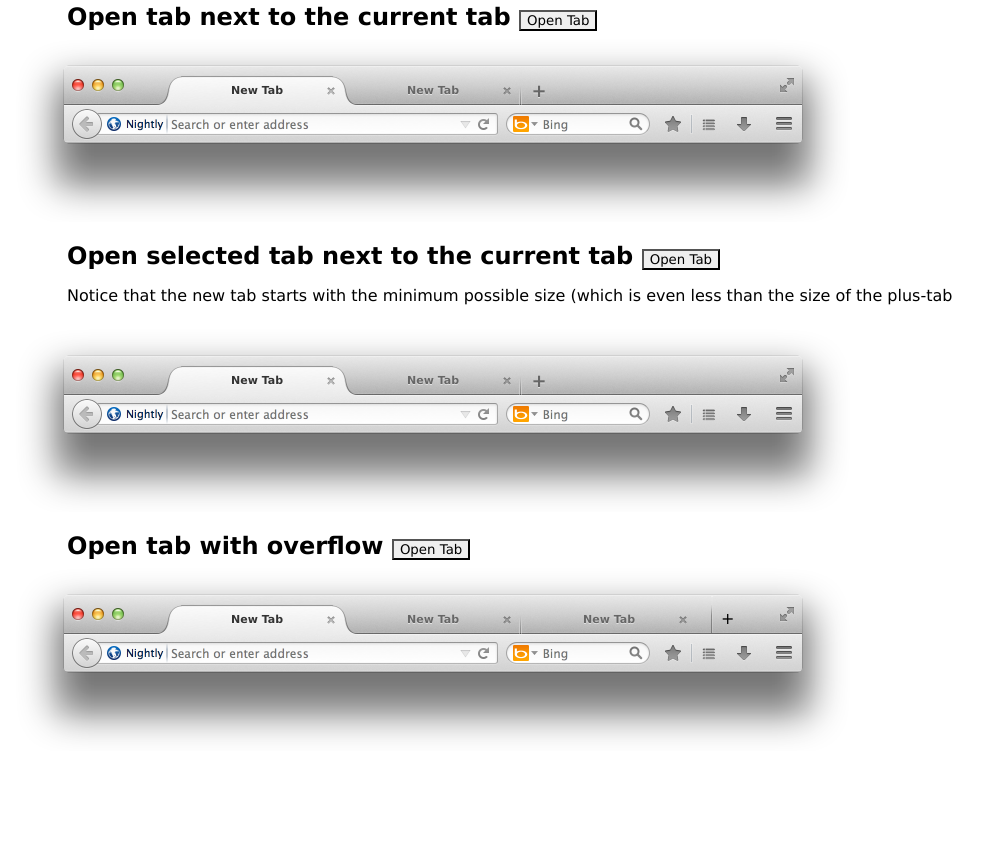
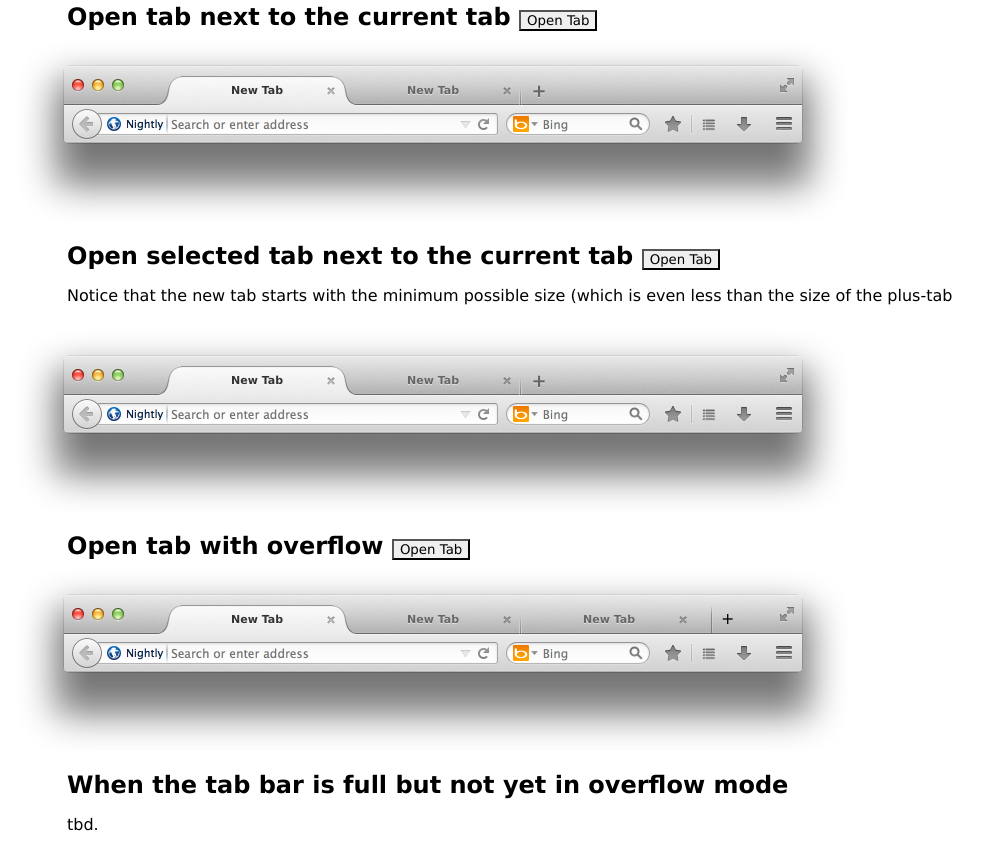
Before and after one commit to phlsa/ff-tab-opening, a plain HTML site: page index.html in a window 1280 px wide. Shown: the part 588-1438 px from the top of the page, without its empty margins (1-984 px from the left). Before the commit the page ends 1347 px from the top, so only its background shows below. Drawn offline with Linux system fonts and the light colour scheme.

Commit message:
add placeholder for one more case

```diff
--- a/index.html
+++ b/index.html
@@ -115,6 +115,9 @@
     </div>
   </div>
 
+  <h2>When the tab bar is full but not yet in overflow mode</h2>
+  <p>tbd.</p>
+
 </div>
 </body>
 </html>
```
